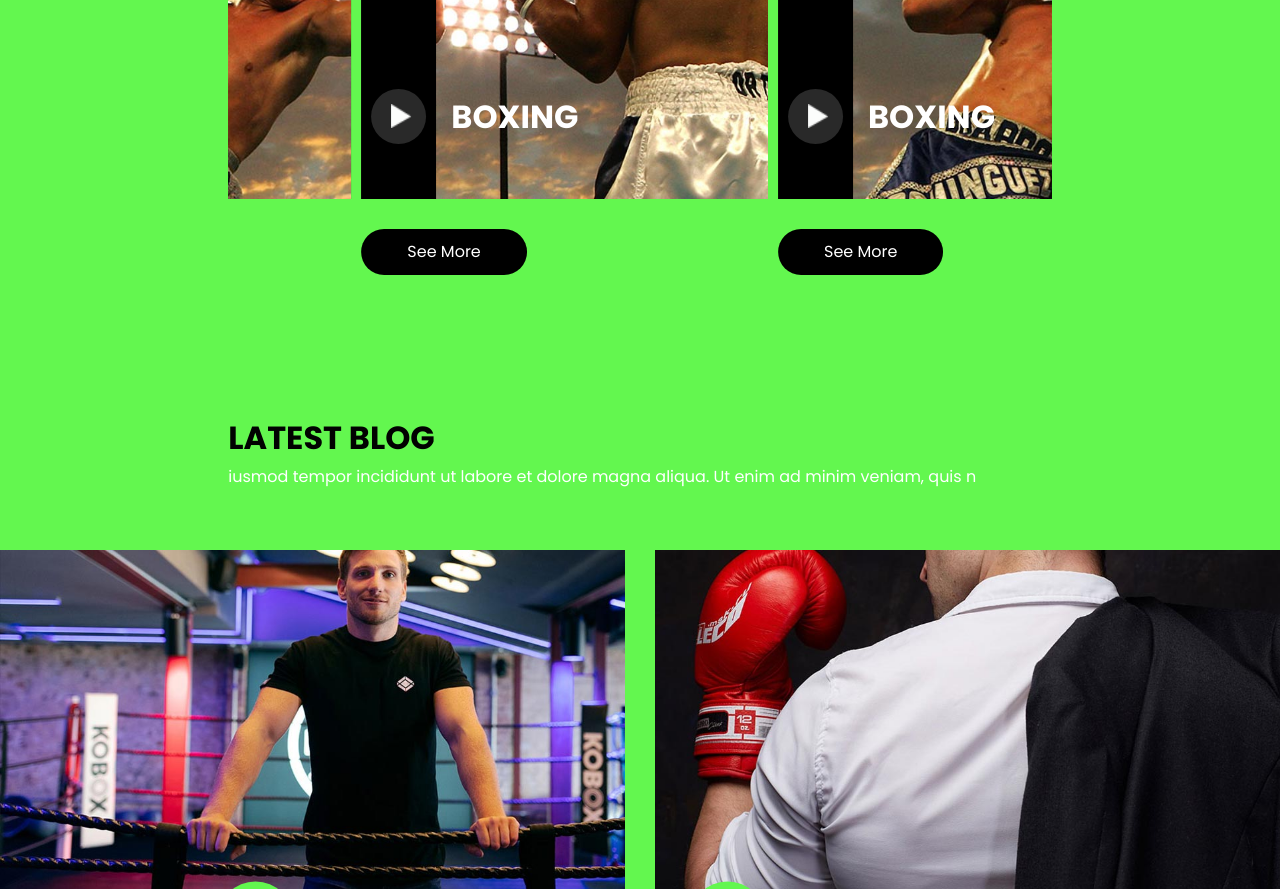
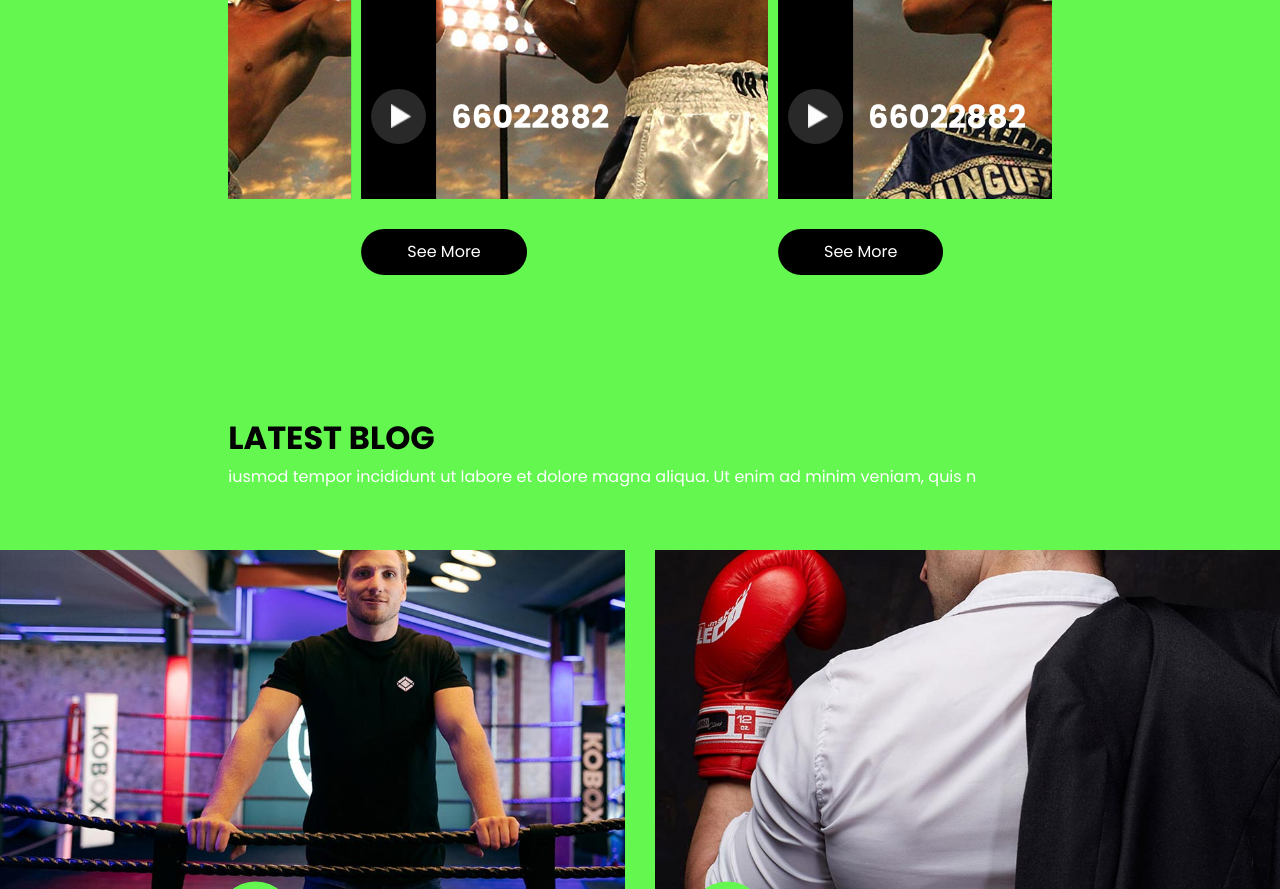
Before and after one commit to kRonhubb/66022882., a plain HTML site: page index.html in a window 1280 px wide. Shown: the part 2209-3098 px from the top of the page. Drawn offline with nearby package versions, Linux system fonts and the light colour scheme; some packages are replaced by stand-ins of ours; a web font is replaced by a local one.

Commit message:
Update index.html

```diff
--- a/index.html
+++ b/index.html
@@ -242,7 +242,7 @@
                           <img src="images/play-icon.png" alt="">
                         </button>
                         <h2>
-                          Boxing
+                          66022882
                         </h2>
                       </div>
                     </div>
@@ -262,7 +262,7 @@
                           <img src="images/play-icon.png" alt="">
                         </button>
                         <h2>
-                          Boxing
+                          66022882
                         </h2>
                       </div>
                     </div>
@@ -282,7 +282,7 @@
                           <img src="images/play-icon.png" alt="">
                         </button>
                         <h2>
-                          Boxing
+                          66022882
                         </h2>
                       </div>
                     </div>
```
